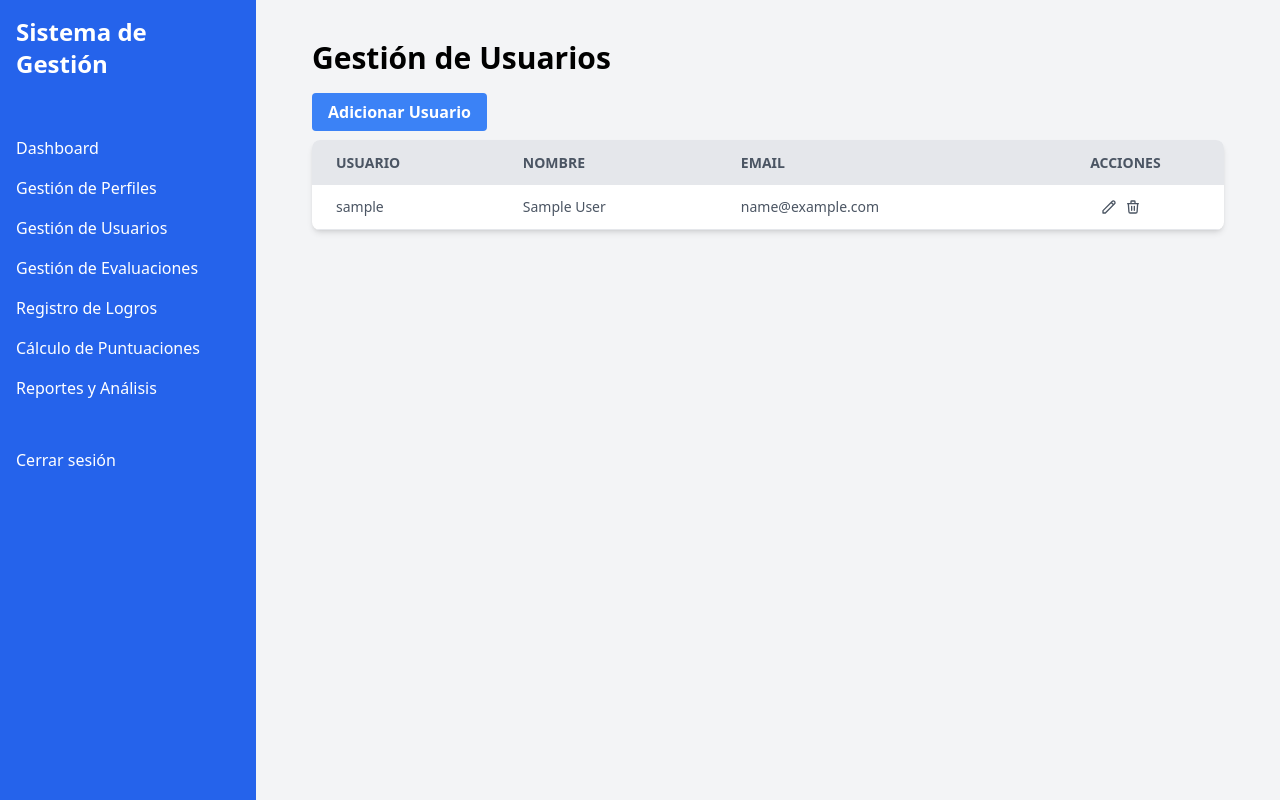
After one commit to tumbarell89/DjangoProyect, a Django app: page /usuarios/ in a window 1280 px wide. The commit adds this page. Run offline with Django 5.2, Linux system fonts and the light colour scheme; the visitor is signed in with stand-in values (Sample User, id 1); data comes from the database, SQL or seed files in the repository; some libraries are stand-ins or nearby versions.

Commit message:
organizando disenno y solucion

```diff
--- a/config/settings.py
+++ b/config/settings.py
@@ -27,6 +27,8 @@ DEBUG = True
 
 ALLOWED_HOSTS = []
 
+LOGIN_REDIRECT_URL = '/dashboard/'
+LOGIN_URL = '/'
 
 # Application definition
 
@@ -37,6 +39,7 @@ INSTALLED_APPS = [
     'django.contrib.sessions',
     'django.contrib.messages',
     'django.contrib.staticfiles',
+    'rest_framework',
     'empleados',
     'tailwind',
     'theme',
--- a/config/urls.py
+++ b/config/urls.py
@@ -1,14 +1,35 @@
 from django.contrib import admin
 from django.urls import path, include
+from django.contrib.auth import views as auth_views
 from empleados import views
+from rest_framework.routers import DefaultRouter
+
+router = DefaultRouter()
+router.register(r'empleados', views.EmpleadoViewSet)
+router.register(r'usuarios', views.UserViewSet)
 
 urlpatterns = [
     path('admin/', admin.site.urls),
-    path('', views.perfil_empleado, name='perfil_empleado'),
+    # path('', views.perfil_empleado, name='perfil_empleado'),
     path('crear-empleado/', views.crear_empleado, name='crear_empleado'),
     path('gestion-evaluaciones/', views.gestion_evaluaciones, name='gestion_evaluaciones'),
     path('registro-logros/', views.registro_logros, name='registro_logros'),
     path('calculo-puntuaciones/', views.calculo_puntuaciones, name='calculo_puntuaciones'),
     path('reportes-analisis/', views.reportes_analisis, name='reportes_analisis'),
     path('accounts/', include('django.contrib.auth.urls')),
+    path('', auth_views.LoginView.as_view(), name='login'),
+    path('logout/', auth_views.LogoutView.as_view(), name='logout'),
+    path('dashboard/', views.dashboard, name='dashboard'),
+    path('perfiles/', views.lista_perfiles, name='lista_perfiles'),
+    path('perfiles/crear/', views.crear_perfil, name='crear_perfil'),
+    path('perfiles/editar/<int:pk>/', views.editar_perfil, name='editar_perfil'),
+    path('perfiles/eliminar/<int:pk>/', views.eliminar_perfil, name='eliminar_perfil'),
+    path('usuarios/', views.lista_usuarios, name='lista_usuarios'),
+
+    # API URLs
+    path('api/', include(router.urls)),
+    path('api/dashboard/', views.api_dashboard, name='api_dashboard'),
+    path('api/perfiles/', views.api_lista_perfiles, name='api_lista_perfiles'),
+    path('api/usuarios/', views.api_lista_usuarios, name='api_lista_usuarios'),
+
 ]
--- a/empleados/templates/base.html
+++ b/empleados/templates/base.html
@@ -6,12 +6,26 @@
     <title>Sistema de Gestión de Empleados</title>
     <script src="https://cdn.tailwindcss.com"></script>
 </head>
-<body class="bg-gray-100">
-    {% if user.is_authenticated and not request.path == '/accounts/login/' %}
-        {% include 'sidebar.html' %}
-        <div class="ml-64 p-4">
-            {% block content %}{% endblock %}
+<body class="bg-gray-100 h-screen">
+
+    {% if user.is_authenticated %}
+        <div class="flex h-full">
+            <!-- Sidebar -->
+            <div class="w-64 bg-gray-800 text-white p-4 fixed h-full">
+                {% include 'sidebar.html' %}
+            </div>
+
+            <!-- Contenido -->
+            <div class="ml-64 flex-1 p-10">
+                {% block content %}{% endblock %}
+            </div>
+        </div>
+    {% else %}
+        <!-- Aquí el contenido para no autenticados si es necesario -->
+        <div class="flex justify-center items-center h-screen">
+            {% block login %}{% endblock %}
         </div>
     {% endif %}
+
 </body>
 </html>
--- /dev/null
+++ b/empleados/templates/empleados/dashboard.html
@@ -0,0 +1,6 @@
+{% extends 'base.html' %}
+
+{% block content %}
+<h1 class="text-2xl font-bold mb-4">Dashboard</h1>
+<p>Bienvenido al sistema de gestión de empleados.</p>
+{% endblock %}
--- /dev/null
+++ b/empleados/templates/empleados/lista_usuarios.html
@@ -0,0 +1,59 @@
+{% extends 'base.html' %}
+
+{% block content %}
+<div class="container mx-auto px-4">
+    <h1 class="text-3xl font-bold mb-6">Gestión de Usuarios</h1>
+    <div class="mb-4">
+        <a href="#" class="bg-blue-500 hover:bg-blue-700 text-white font-bold py-2 px-4 rounded">
+            Adicionar Usuario
+        </a>
+    </div>
+    <div class="bg-white shadow-md rounded-lg overflow-hidden">
+        <table class="min-w-full leading-normal">
+            <thead>
+                <tr class="bg-gray-200 text-gray-600 uppercase text-sm leading-normal">
+                    <th class="py-3 px-6 text-left">Usuario</th>
+                    <th class="py-3 px-6 text-left">Nombre</th>
+                    <th class="py-3 px-6 text-left">Email</th>
+                    <th class="py-3 px-6 text-center">Acciones</th>
+                </tr>
+            </thead>
+            <tbody class="text-gray-600 text-sm font-light">
+                {% for usuario in usuarios %}
+                <tr class="border-b border-gray-200 hover:bg-gray-100">
+                    <td class="py-3 px-6 text-left whitespace-nowrap">
+                        <div class="flex items-center">
+                            <span class="font-medium">{{ usuario.username }}</span>
+                        </div>
+                    </td>
+                    <td class="py-3 px-6 text-left">
+                        <span>{{ usuario.get_full_name }}</span>
+                    </td>
+                    <td class="py-3 px-6 text-left">
+                        <span>{{ usuario.email }}</span>
+                    </td>
+                    <td class="py-3 px-6 text-center">
+                        <div class="flex item-center justify-center">
+                            <a href="#" class="w-4 mr-2 transform hover:text-purple-500 hover:scale-110">
+                                <svg xmlns="http://www.w3.org/2000/svg" fill="none" viewBox="0 0 24 24" stroke="currentColor">
+                                    <path stroke-linecap="round" stroke-linejoin="round" stroke-width="2" d="M15.232 5.232l3.536 3.536m-2.036-5.036a2.5 2.5 0 113.536 3.536L6.5 21.036H3v-3.572L16.732 3.732z" />
+                                </svg>
+                            </a>
+                            <a href="#" class="w-4 mr-2 transform hover:text-red-500 hover:scale-110">
+                                <svg xmlns="http://www.w3.org/2000/svg" fill="none" viewBox="0 0 24 24" stroke="currentColor">
+                                    <path stroke-linecap="round" stroke-linejoin="round" stroke-width="2" d="M19 7l-.867 12.142A2 2 0 0116.138 21H7.862a2 2 0 01-1.995-1.858L5 7m5 4v6m4-6v6m1-10V4a1 1 0 00-1-1h-4a1 1 0 00-1 1v3M4 7h16" />
+                                </svg>
+                            </a>
+                        </div>
+                    </td>
+                </tr>
+                {% empty %}
+                <tr>
+                    <td colspan="4" class="py-3 px-6 text-center">No hay usuarios registrados.</td>
+                </tr>
+                {% endfor %}
+            </tbody>
+        </table>
+    </div>
+</div>
+{% endblock %}
--- a/empleados/templates/sidebar.html
+++ b/empleados/templates/sidebar.html
@@ -3,7 +3,9 @@
         <h1 class="text-2xl font-bold">Sistema de Gestión</h1>
     </div>
     <nav class="mt-8">
-        <a href="{% url 'perfil_empleado' %}" class="block py-2 px-4 hover:bg-blue-700">Gestión de Perfiles</a>
+        <a href="{% url 'dashboard' %}" class="block py-2 px-4 hover:bg-blue-700">Dashboard</a>
+        <a href="{% url 'lista_perfiles' %}" class="block py-2 px-4 hover:bg-blue-700">Gestión de Perfiles</a>
+        <a href="{% url 'lista_usuarios' %}" class="block py-2 px-4 hover:bg-blue-700">Gestión de Usuarios</a>
         <a href="{% url 'gestion_evaluaciones' %}" class="block py-2 px-4 hover:bg-blue-700">Gestión de Evaluaciones</a>
         <a href="{% url 'registro_logros' %}" class="block py-2 px-4 hover:bg-blue-700">Registro de Logros</a>
         <a href="{% url 'calculo_puntuaciones' %}" class="block py-2 px-4 hover:bg-blue-700">Cálculo de Puntuaciones</a>
--- a/empleados/views.py
+++ b/empleados/views.py
@@ -1,27 +1,12 @@
 from django.shortcuts import render, redirect, get_object_or_404
 from django.contrib.auth.decorators import login_required
-from django.core.exceptions import ObjectDoesNotExist
-from .models import Empleado, Logro, Evaluacion, Ranking
-from .forms import LogroForm, EvaluacionForm, EmpleadoForm
-
-@login_required
-def perfil_empleado(request):
-    try:
-        empleado = request.user.empleado
-    except ObjectDoesNotExist:
-        return redirect('crear_empleado')
-
-    logros = Logro.objects.filter(empleado=empleado)
-    evaluaciones = Evaluacion.objects.filter(empleado=empleado)
-    ranking = Ranking.objects.filter(empleado=empleado).order_by('-fecha').first()
-
-    context = {
-        'empleado': empleado,
-        'logros': logros,
-        'evaluaciones': evaluaciones,
-        'ranking': ranking,
-    }
-    return render(request, 'empleados/perfil.html', context)
+from django.contrib.auth.models import User
+from rest_framework import viewsets
+from rest_framework.decorators import api_view
+from rest_framework.response import Response
+from .models import Empleado
+from .forms import EmpleadoForm
+from .serializers import EmpleadoSerializer, UserSerializer
 
 @login_required
 def crear_empleado(request):
@@ -67,3 +52,78 @@ def calculo_puntuaciones(request):
 def reportes_analisis(request):
     # Implementar lógica para reportes y análisis
     return render(request, 'empleados/reportes_analisis.html')
+
+
+@login_required
+def dashboard(request):
+    return render(request, 'empleados/dashboard.html')
+
+@login_required
+def lista_perfiles(request):
+    perfiles = Empleado.objects.all()
+    return render(request, 'empleados/lista_perfiles.html', {'perfiles': perfiles})
+
+@login_required
+def crear_perfil(request):
+    if request.method == 'POST':
+        form = EmpleadoForm(request.POST)
+        if form.is_valid():
+            form.save()
+            return redirect('lista_perfiles')
+    else:
+        form = EmpleadoForm()
+    return render(request, 'empleados/crear_editar_perfil.html', {'form': form})
+
+@login_required
+def editar_perfil(request, pk):
+    perfil = get_object_or_404(Empleado, pk=pk)
+    if request.method == 'POST':
+        form = EmpleadoForm(request.POST, instance=perfil)
+        if form.is_valid():
+            form.save()
+            return redirect('lista_perfiles')
+    else:
+        form = EmpleadoForm(instance=perfil)
+    return render(request, 'empleados/crear_editar_perfil.html', {'form': form})
+
+@login_required
+def eliminar_perfil(request, pk):
+    perfil = get_object_or_404(Empleado, pk=pk)
+    if request.method == 'POST':
+        perfil.delete()
+        return redirect('lista_perfiles')
+    return render(request, 'empleados/confirmar_eliminar_perfil.html', {'perfil': perfil})
+
+@login_required
+def lista_usuarios(request):
+    usuarios = User.objects.all()
+    return render(request, 'empleados/lista_usuarios.html', {'usuarios': usuarios})
+
+# API Views
+class EmpleadoViewSet(viewsets.ModelViewSet):
+    queryset = Empleado.objects.all()
+    serializer_class = EmpleadoSerializer
+
+class UserViewSet(viewsets.ModelViewSet):
+    queryset = User.objects.all()
+    serializer_class = UserSerializer
+
+@api_view(['GET'])
+@login_required
+def api_dashboard(request):
+    # Implement dashboard logic here
+    return Response({"message": "Dashboard data"})
+
+@api_view(['GET'])
+@login_required
+def api_lista_perfiles(request):
+    perfiles = Empleado.objects.all()
+    serializer = EmpleadoSerializer(perfiles, many=True)
+    return Response(serializer.data)
+
+@api_view(['GET'])
+@login_required
+def api_lista_usuarios(request):
+    usuarios = User.objects.all()
+    serializer = UserSerializer(usuarios, many=True)
+    return Response(serializer.data)
```
Also changed, not shown: empleados/forms.py (+15 -12 lines), empleados/serializers.py (added, +15 -0 lines), empleados/templates/empleados/confirmar_eliminar_perfil.html (added, +17 -0 lines), empleados/templates/empleados/crear_editar_perfil.html (added, +31 -0 lines), empleados/templates/empleados/lista_perfiles.html (added, +58 -0 lines), empleados/templates/empleados/registrar_logro.html (deleted, +0 -15 lines), empleados/templates/registration/login.html (+6 -6 lines).
